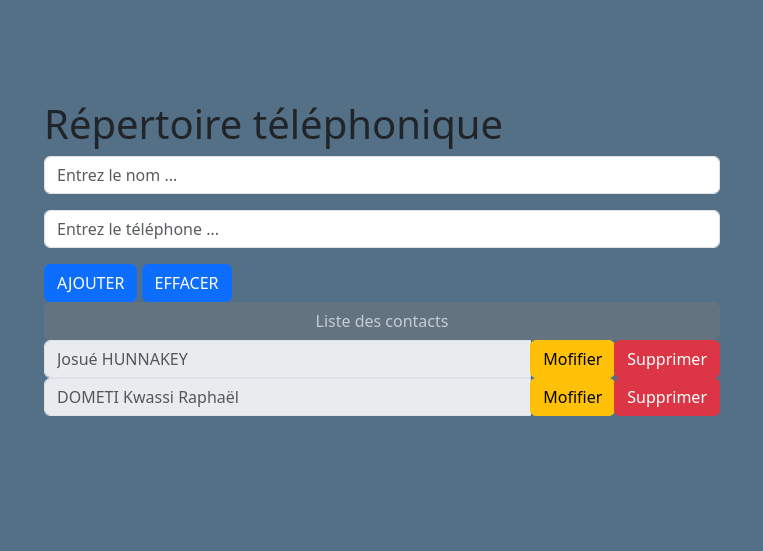
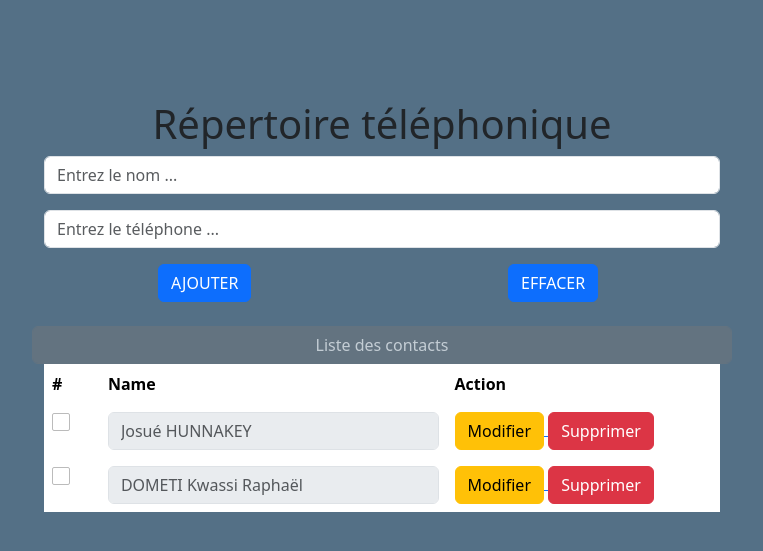
Before and after one commit to Ashkaji/PROJET_Django_ISEL3_Repertoire, a Django app: page /contact/ in a window 1280 px wide. Shown: the top 551 px of the page, without its empty margins (258-1021 px from the left). Run offline with Django 4.2, Linux system fonts and the light colour scheme; data comes from the database, SQL or seed files in the repository.

Commit message:
modification des templates
#3

```diff
--- a/src/templates/base.html
+++ b/src/templates/base.html
@@ -15,6 +15,7 @@
     </title>
 </head>
 <body>
+
 <div class="container">
     {% block content %} {% endblock content %}
 </div>
--- a/src/templates/index.html
+++ b/src/templates/index.html
@@ -3,28 +3,69 @@
 {% block title %} Acceuil {% endblock title %}
 
 {% block content %}
-
-<h1>Répertoire téléphonique</h1>
-
+<div>
+    <h1 style=" display: flex;justify-content: center" >Répertoire téléphonique</h1>
     <form method="POST">
         {% csrf_token %}
         {{ form.as_p }}
-    <input type="submit" class="btn btn-primary" value="AJOUTER">
-    <input type="reset" class="btn btn-primary" value="EFFACER">
+        <div class="row ">
+            <div class="col-6 text-left" >
+                <input type="submit" class="btn btn-primary" value="AJOUTER" style="margin-left:35%">
+            </div>
+            <div class="col-6 text-right">
+                <input type="reset" class="btn btn-primary" value="EFFACER" style="margin-left:35%">
+            </div>
+        </div>
+        <br>
+        <div class="row flex-box">
             <input type="button" class="btn btn-secondary form-control" value="Liste des contacts" disabled readonly>
-    {% block listing %}
+        </div>
+        <div class="form-group">
+            <!--{% block listing %}-->
+            <table class="table table-borderless">
+                <thead>
+                    <tr>
+                        <th scope="col">#
+                            <!--<span class="custom-checkbox">
+                              <input type="checkbox" id="selectAll">
+                              <label for="selectAll"></label>
+                            </span>-->
+                        </th>
+                        <th scope="col-md-3">Name</th>
+                        <th scope="col-md-3">Action</th>
+                    </tr>
+                </thead>
+                <tbody>
                     {% for contact in contacts %}
-    <div class="input-group">
+                    <tr>
+                        <th scope="row">
+                              <span class="custom-checkbox">
+                                <input type="checkbox" id="checkbox{{ contact.name }}" name="options[]" value="1">
+                                <label for="checkbox1"></label>
+                              </span>
+                        </th>
+                        <td>
                             <input type="text" class="form-control" placeholder="{{ contact.name }}" disabled readonly>
+                        </td>
+                        <td>
+                            <span>
                                 <a href="{% url 'update' pk=contact.pk %}">
-            <button type="button" class="btn btn-warning btn-modify">Mofifier</button>
+                                    <button type="button" class="btn btn-warning btn-modify">Modifier</button>
                                 </a>
+                            </span>
+                            <span>
                                 <a href="{% url 'delete' pk=contact.pk %}">
                                     <button type="button" class="btn btn-danger btn-delete">Supprimer</button>
                                 </a>
+                            </span>
+                        </td>
+                    </tr>
+                    {% endfor %}
+                </tbody>
+                <!--{% endblock listing %}-->
+            </table>
             </div>
-  {% endfor %}
-  {% endblock listing %}
     </form>
+</div>
 
 {% endblock content %}
--- a/src/templates/update.html
+++ b/src/templates/update.html
@@ -1,7 +1,7 @@
 {% extends 'base.html' %}
 
 {% block content %}
-<h1>Modification d'un contact</h1>
+<h1 style="margin-left:5%">Modification d'un contact</h1>
 <form method="POST">
     {% csrf_token %}
     <div class="row mb-3">
```
Lines whose indentation alone changed are shown as unchanged.
